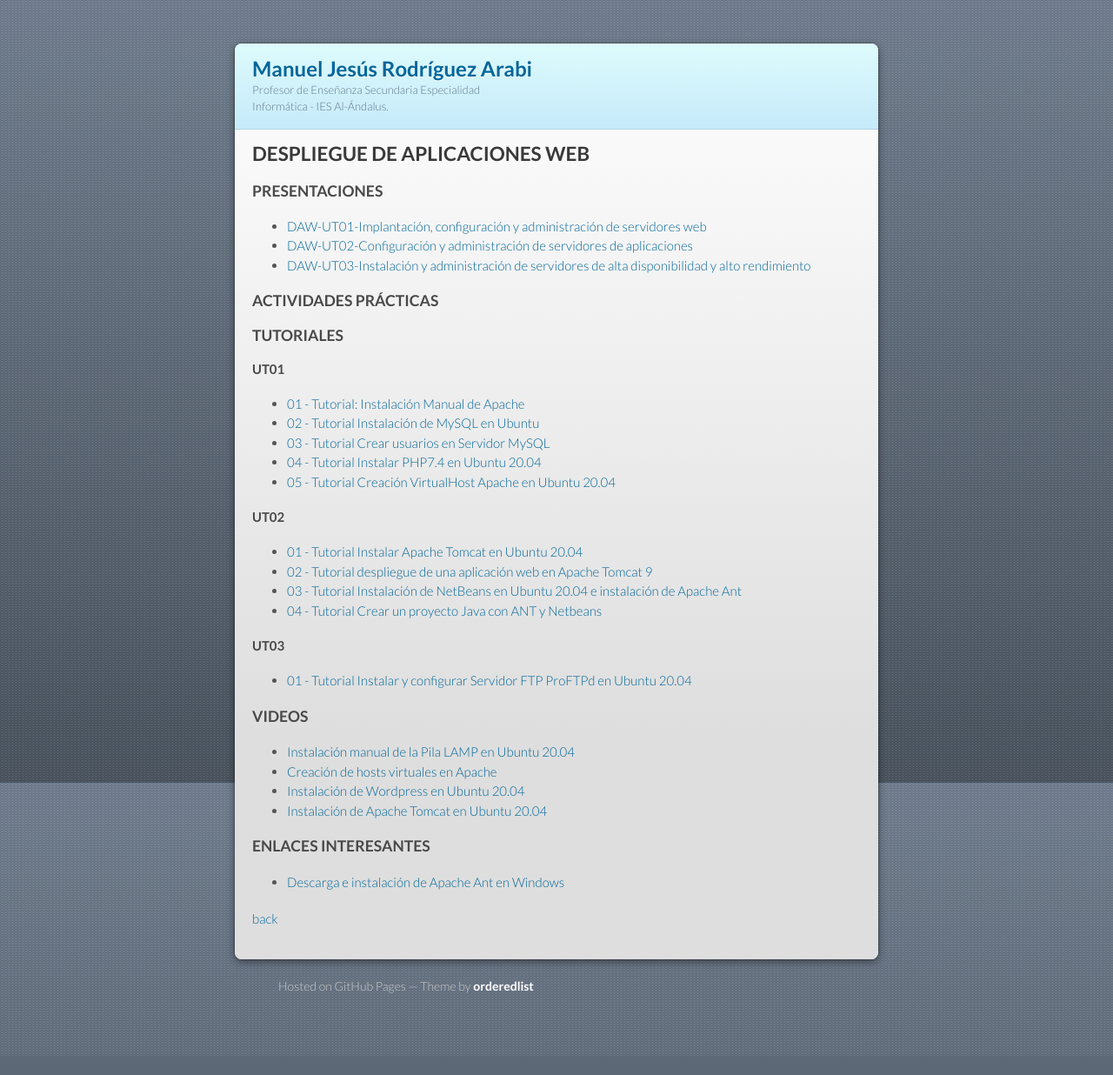
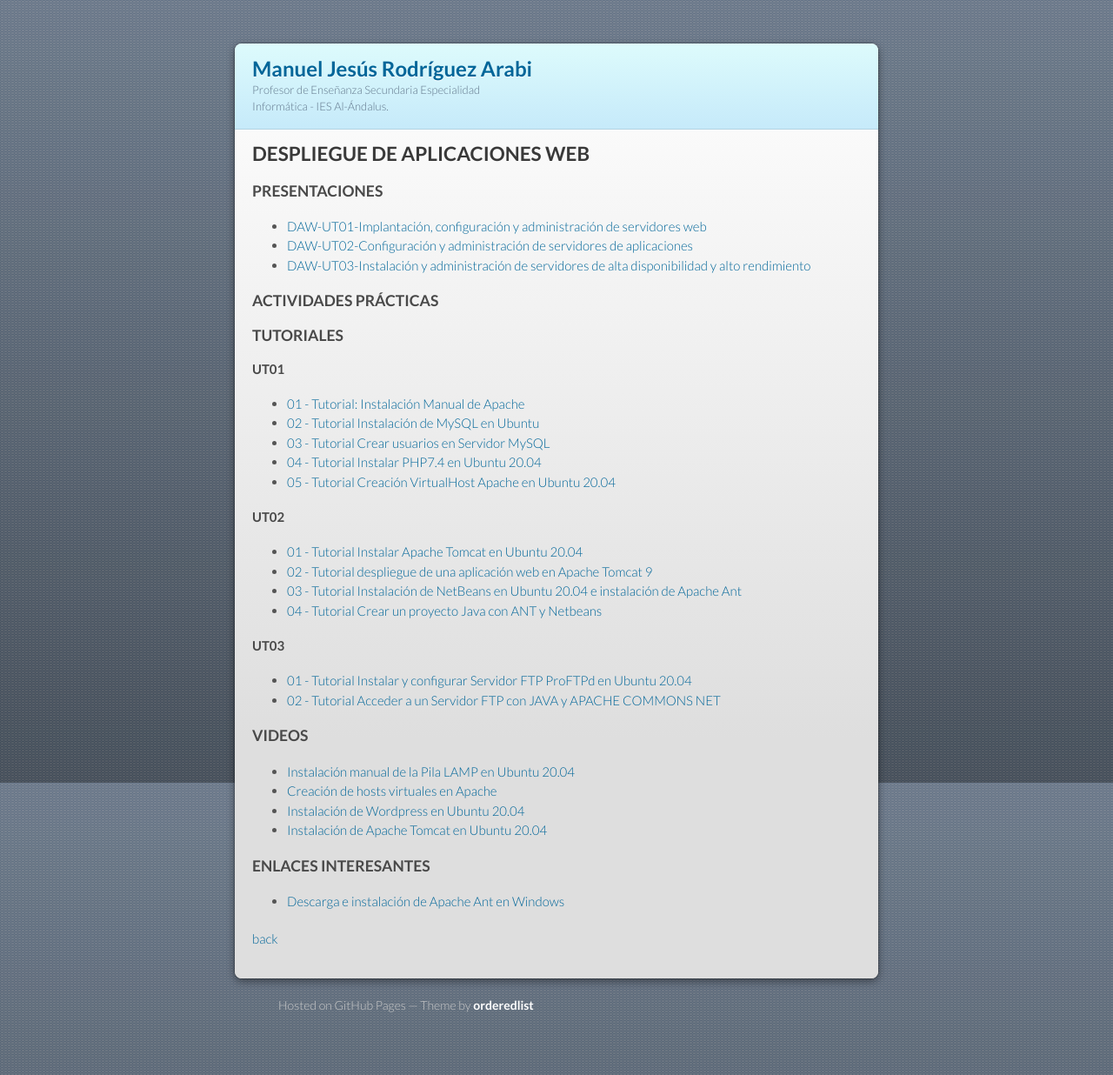
Before and after one commit to mrodara/mrodara.github.io, a Jekyll site: the page built from mods/daw.md, in a window 1280 px wide. Shown: the whole page at 87% size. Built offline with Jekyll 4.4.1, drawn with Linux system fonts in a browser that asks for light colours; our own code applies the rules of GitHub Pages for plain Markdown files; before the commit the page ends 1214 px from its top, so only the background shows below that.

Commit message:
DAW Tutorial acceder server ftp con Java y Apache commons net

```diff
--- a/mods/daw.md
+++ b/mods/daw.md
@@ -33,6 +33,7 @@ layout: default
 #### UT03
 
 * [01 - Tutorial Instalar y configurar Servidor FTP ProFTPd en Ubuntu 20.04](https://docs.google.com/document/d/1dgxRkMEWnRecCsSN6HuZbZv0XqYV5KV8_6f-wwID3mw/edit?usp=sharing)
+* [02 - Tutorial Acceder a un  Servidor FTP con JAVA y APACHE COMMONS NET](https://docs.google.com/document/d/1xcGraOdytMkTs1spxzg9NYFAEOATsmkb0a6WL94h_Ug/edit?usp=sharing)
 
 ### VIDEOS
 
```
